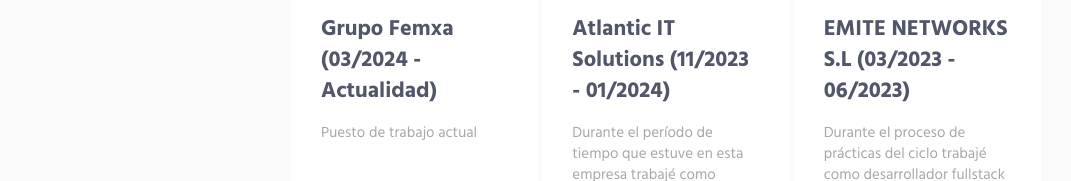
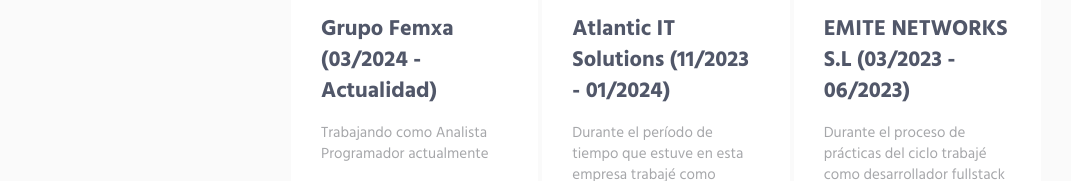
Before and after one commit to alexcar2206/cvalexweb, a plain HTML site: page index.html in a window 1280 px wide. Shown: the part 3310-3491 px from the top of the page, without its empty margins (169-1240 px from the left). Drawn offline with Linux system fonts and the light colour scheme.

Commit message:
actualizacion exp femxa

```diff
--- a/index.html
+++ b/index.html
@@ -405,7 +405,7 @@
                                         <div class="service-info">
 
                                         <h3>Grupo Femxa (03/2024 - Actualidad)</h3>
-                                            <p class="margin-b-5" >Puesto de trabajo actual</p>
+                                            <p class="margin-b-5" >Trabajando como Analista Programador actualmente</p>
                                         </div>
 
                                         <a href="https://www.grupofemxa.es/" class="content-wrapper-link" style="height: 100px;"></a>
```
